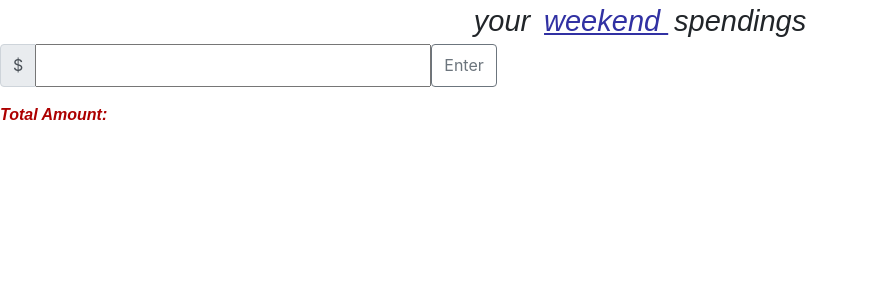
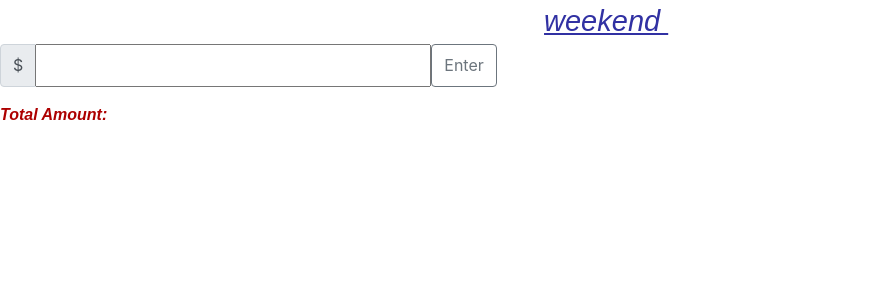
Before and after one commit to Thill799/financialapp-vanilla.js, a PHP site: page / in a window 1280 px wide. Shown: the top 300 px of the page, without its empty margins (0-869 px from the left). Run offline with PHP 8.4, Linux system fonts and the light colour scheme.

Commit message:
header change

```diff
--- a/style.css
+++ b/style.css
@@ -1,8 +1,12 @@
+head{
+  background-color:rgb(255, 218, 52);
+}
+
 .tittle{
   font-style:italic;
   font-family:arial;
   text-align:center;
-  background-color:#ffffff;
+  color:white;
   font-size:29px;
 
 }
```
